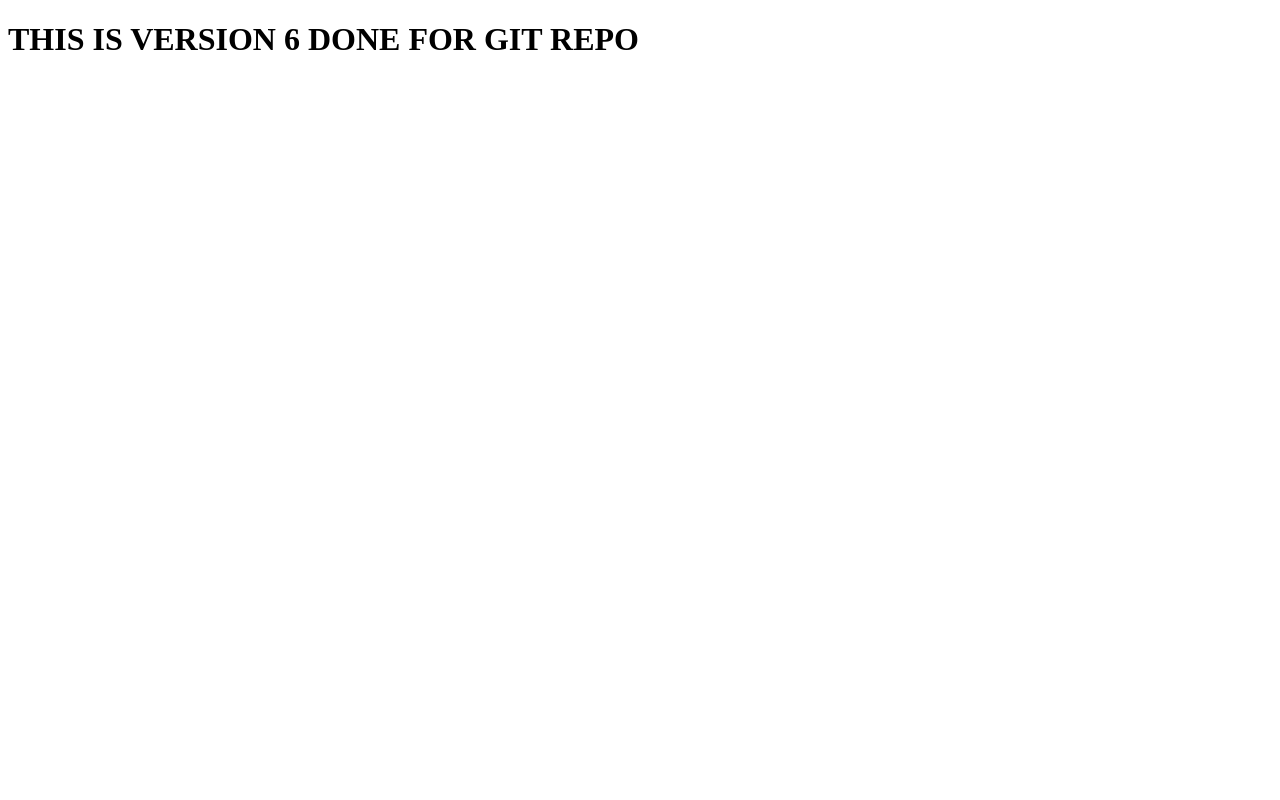
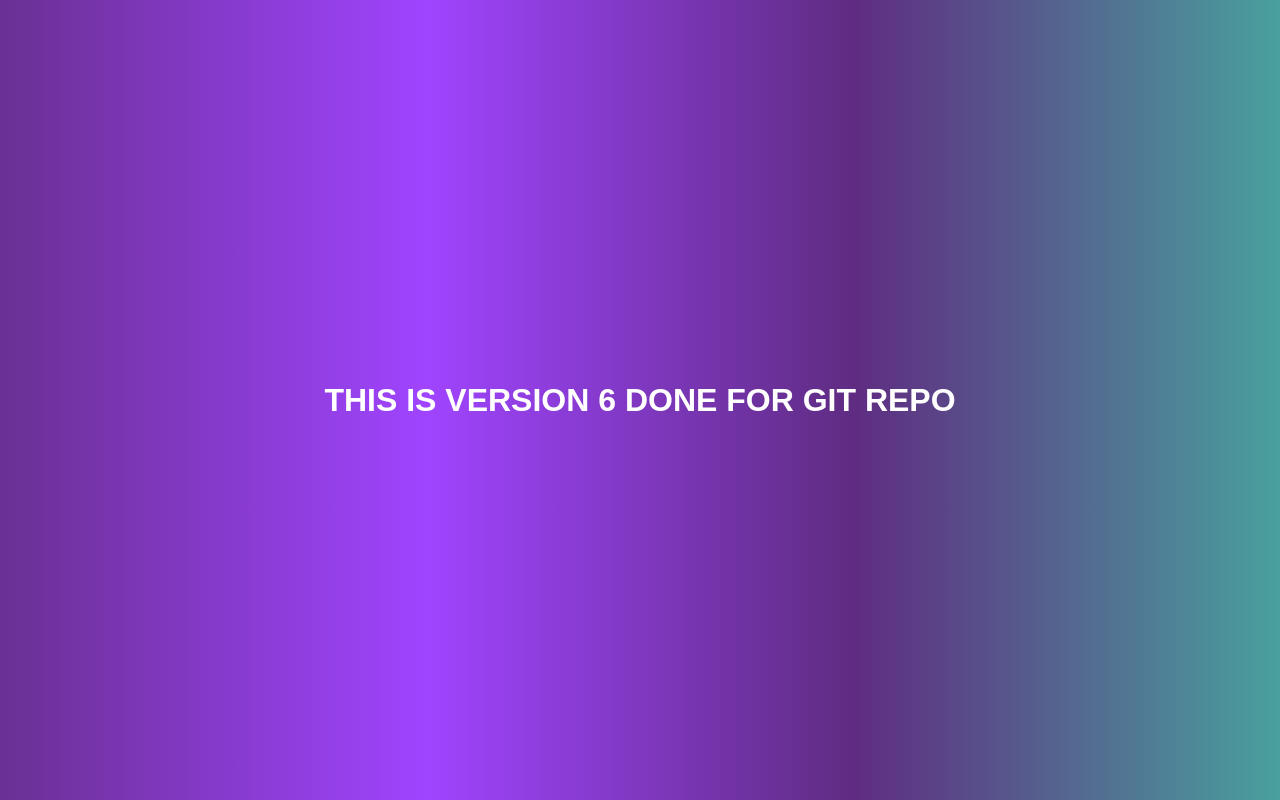
Before and after one commit to zainabk442/myrepo0, a plain HTML site: page index.html in a window 1280 px wide. Drawn offline with Linux system fonts and the light colour scheme.

Commit message:
Added design for website

```diff
--- a/index.html
+++ b/index.html
@@ -2,7 +2,9 @@
 <html lang="en">
 <head>
     <meta charset="UTF-8">
+    <meta http-equiv="X-UA-Compatible" content="IE=edge">
     <meta name="viewport" content="width=device-width, initial-scale=1.0">
+    <link rel="stylesheet" href="styles.css">
     <title>Document</title>
 </head>
 <body>
--- /dev/null
+++ b/styles.css
@@ -0,0 +1,28 @@
+/* styles.css */
+body {
+    /* Set a gradient background from purple to teal */
+    background: linear-gradient(to right, #6a3093, #a044ff, #5f2c82, #49a09d);
+    font-family: Arial, sans-serif;
+    /* Sets a clean, modern font for the body text */
+    color: white;
+    /* Sets the text color to white for better contrast */
+    margin: 0;
+    /* Removes default margin */
+    padding: 0;
+    /* Removes default padding */
+    display: flex;
+    /* Enables flexbox layout */
+    justify-content: center;
+    /* Centers content horizontally */
+    align-items: center;
+    /* Centers content vertically */
+    height: 100vh;
+    /* Makes the body take the full height of the viewport */
+}
+
+h1 {
+    font-size: 2em;
+    /* Sets the size of the header text */
+    text-align: center;
+    /* Centers the header text */
+}
```
